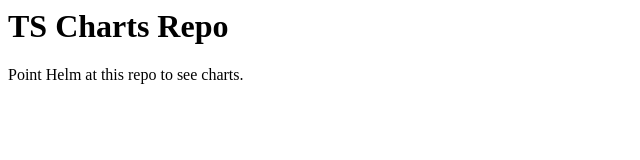
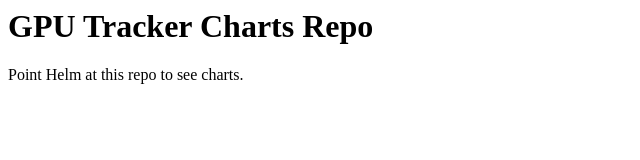
Before and after one commit to leooamaral/gpu-tracker-operator, a plain HTML site: page docs/index.html in a window 1280 px wide. Shown: the whole page, without its empty margins (0-640 px from the left). Drawn offline with Linux system fonts and the light colour scheme.

Commit message:
fix: html

```diff
--- a/docs/index.html
+++ b/docs/index.html
@@ -3,7 +3,7 @@
     <title>Chart repo</title>
   </head>
   <body>
-    <h1>TS Charts Repo</h1>
+    <h1>GPU Tracker Charts Repo</h1>
     <p>Point Helm at this repo to see charts.</p>
   </body>
 </html>
```
